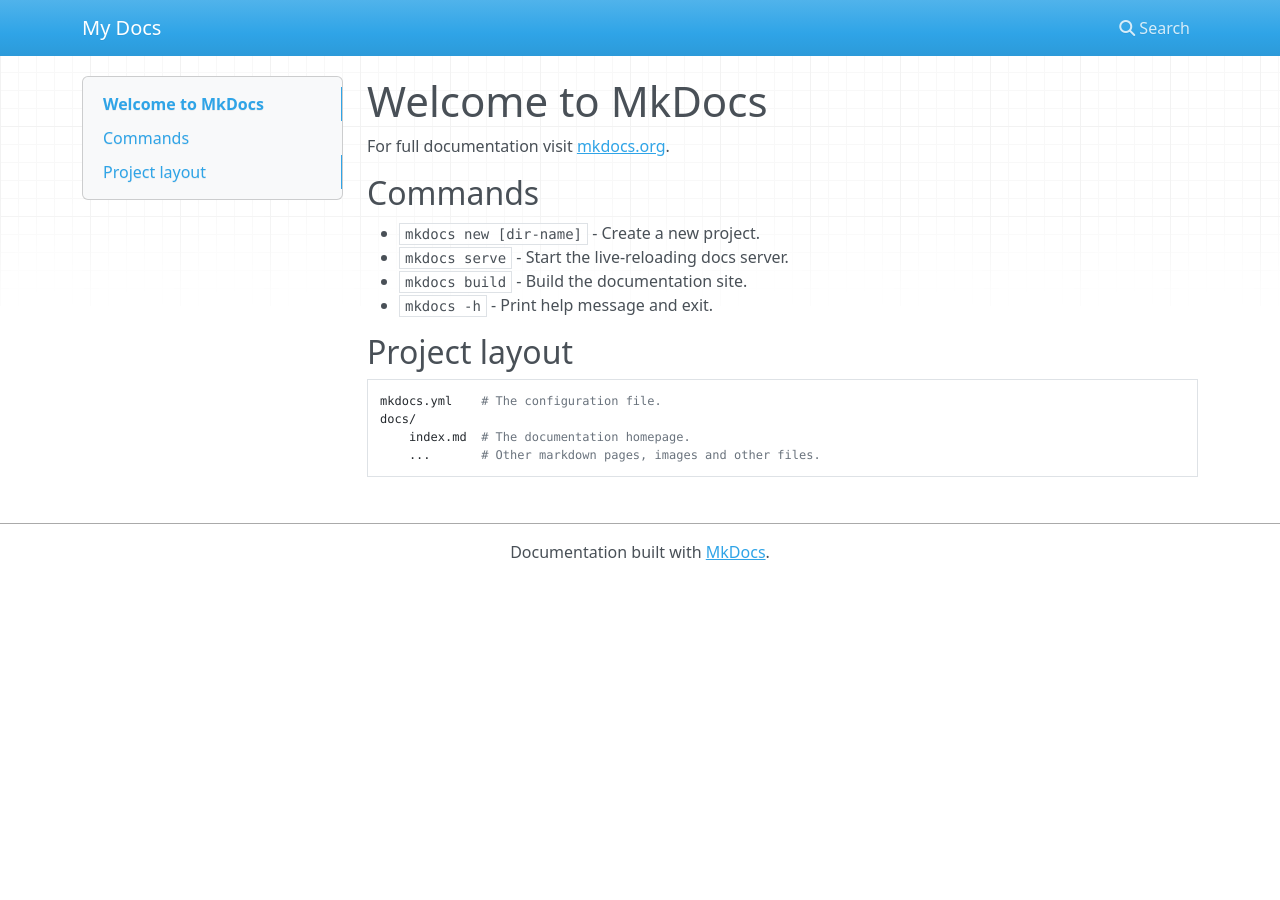
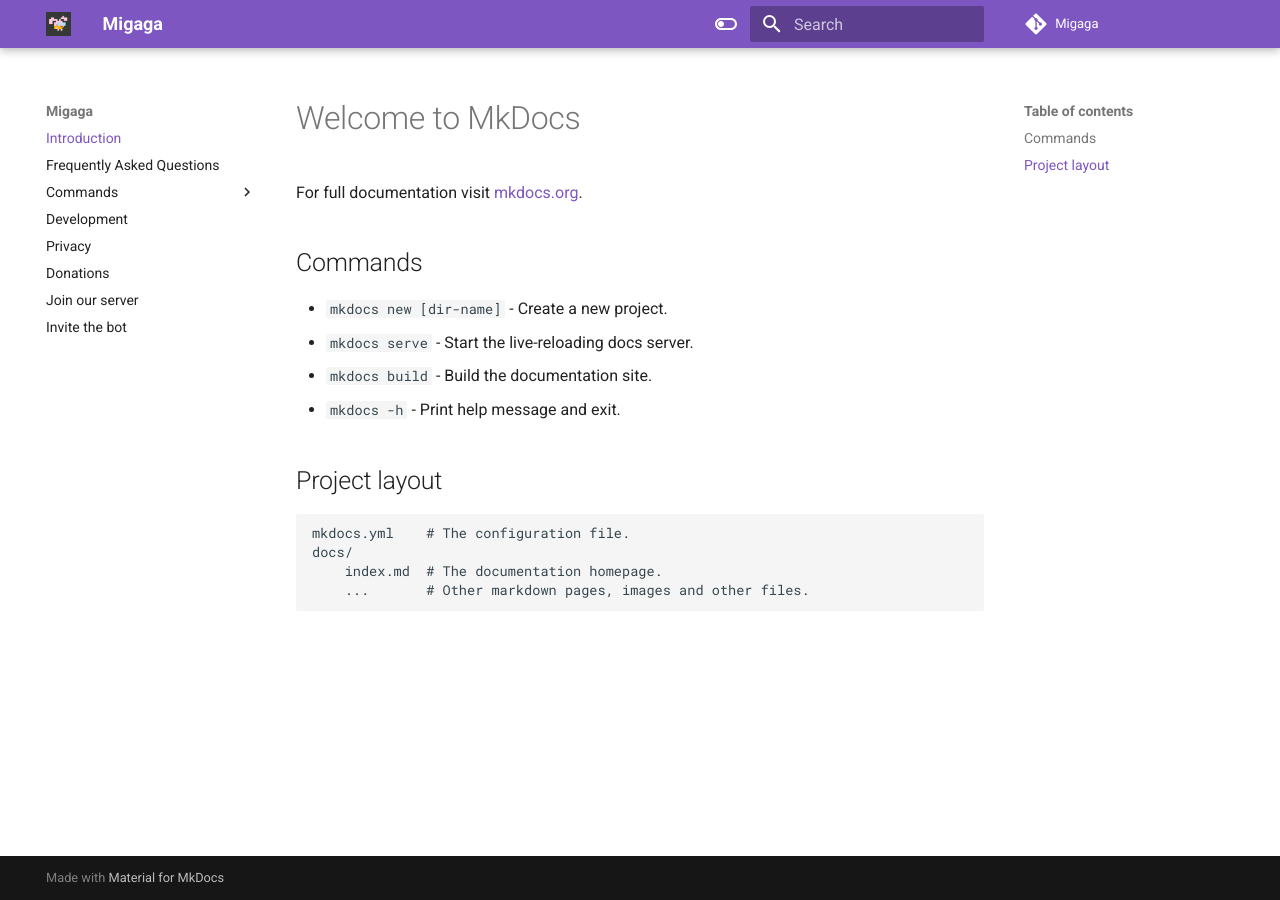
Before and after one commit to LewisHobden/migaga-docs, an MkDocs documentation site: the page built from docs/index.md, in a window 1280 px wide. Built offline with MkDocs 1.6.1 and Material for MkDocs 9.7.7, drawn with Linux system fonts in a browser that asks for light colours; nearby versions of some CDN libraries; comment, search, counter and statistics services are not loaded.

Commit message:
First commit with a quick draft of the Starboard.

```diff
--- /dev/null
+++ b/docs/overrides/main.html
@@ -0,0 +1,10 @@
+{% extends "base.html" %}
+
+{% block analytics %}
+
+<script async src="https://analytics.lewis.coffee/ackee.js"
+        data-ackee-server="https://analytics.lewis.coffee"
+        data-ackee-domain-id="9a459752-c8e7-4928-8305-73eee5a0311e">
+</script>
+
+{% endblock %}
--- a/mkdocs.yml
+++ b/mkdocs.yml
@@ -1 +1,45 @@
-site_name: My Docs
+site_name: Migaga
+repo_url: https://github.com/LewisHobden/Migaga
+repo_name: Migaga
+site_description: Welcome to the Migaga docs, here you can find some instructions on making use of the bot.
+theme:
+  name: 'material'
+  custom_dir: docs/overrides
+  palette:
+    # Light mode
+    - media: "(prefers-color-scheme: light)"
+      scheme: default
+      primary: deep-purple
+      accent: purple
+      toggle:
+        icon: material/toggle-switch-off-outline
+        name: Switch to dark mode
+
+    # Dark mode
+    - media: "(prefers-color-scheme: dark)"
+      scheme: slate
+      primary: purple
+      accent: deep-purple
+      toggle:
+        icon: material/toggle-switch
+        name: Switch to light mode
+  logo: images/logo.png
+  favicon: images/favicon.png
+
+extra_javascript:
+  - javascript/analytics.js
+
+edit_uri: ""
+
+nav:
+  - 'Introduction': 'index.md'
+  - 'Frequently Asked Questions': 'faq.md'
+  - 'Commands':
+      - 'Getting started': 'commands/index.md'
+      - 'Starboard': 'commands/starboard/'
+      - 'Miscellaneous': 'commands/misc.md'
+  - 'Development': 'setup.md'
+  - 'Privacy': 'privacy.md'
+  - 'Donations': https://ko-fi.com/backslashlewis
+  - 'Join our server': https://server.migaga.info/
+  - 'Invite the bot': https://invite.migaga.info/
```
Also changed, not shown: docs/commands/starboard/index.md (added, +39 -0 lines), docs/commands/starboard/command.png (added), docs/commands/starboard/starred-message.png (added), docs/images/logo.png (added).
